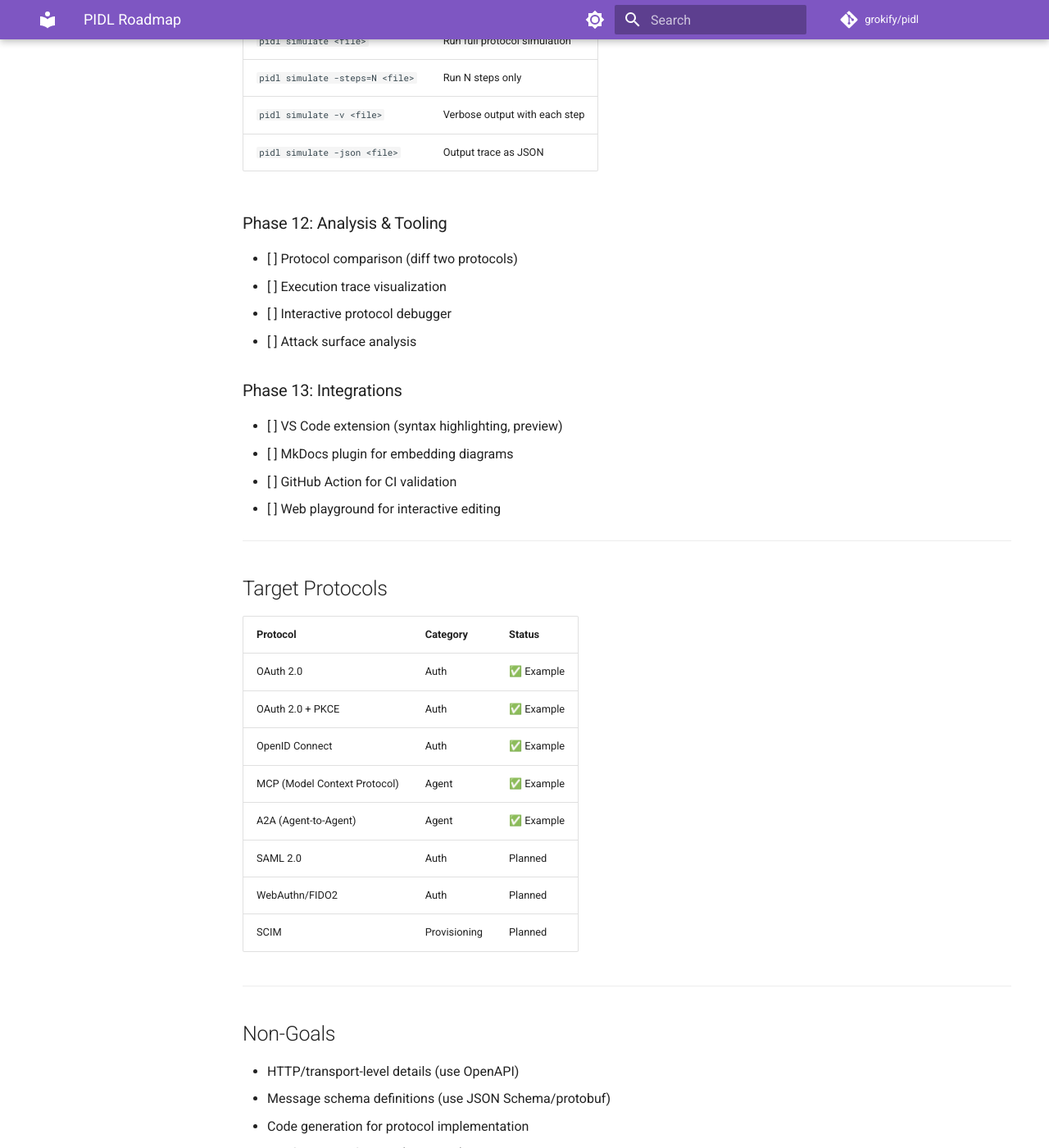
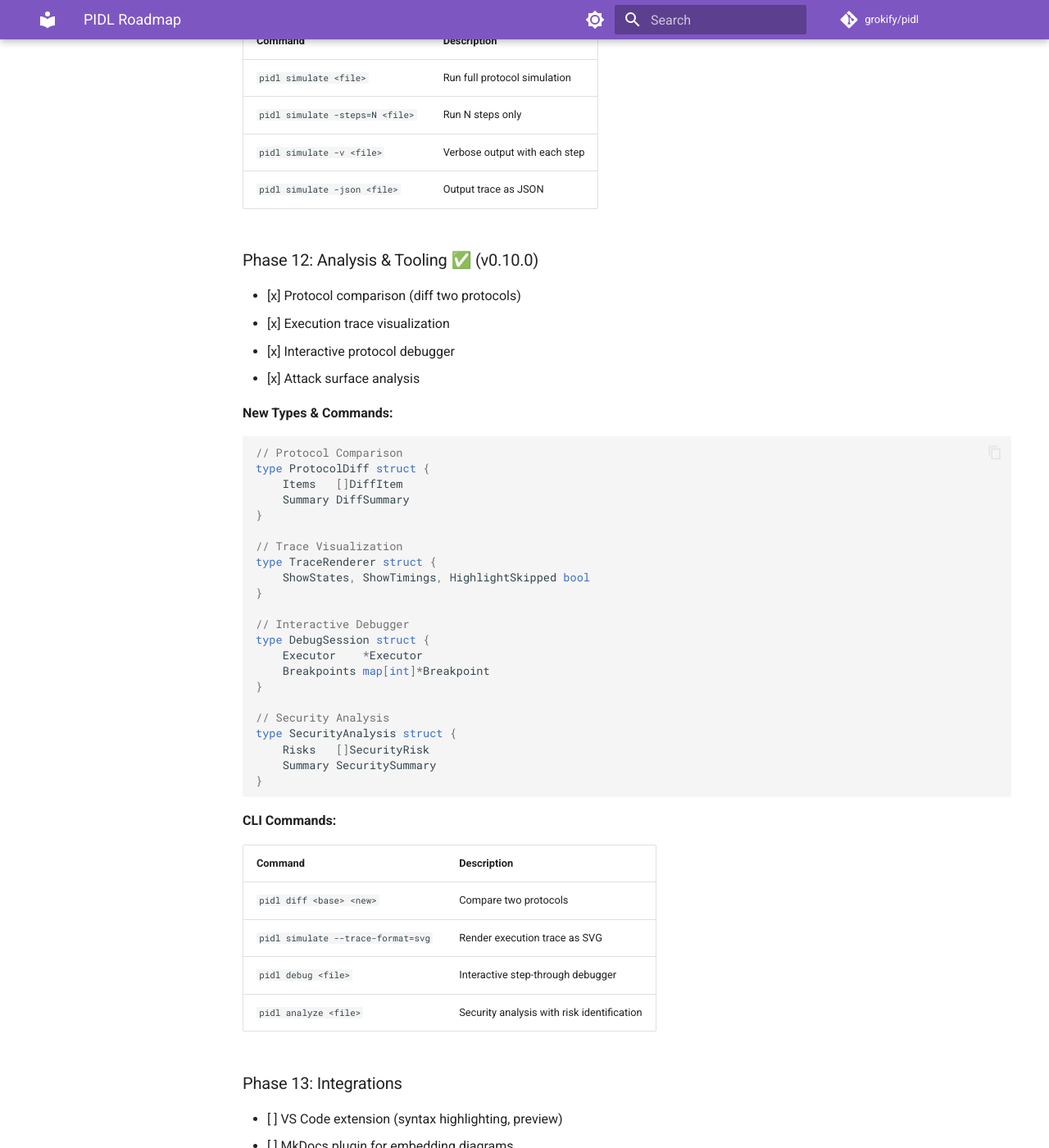
Before and after one commit to grokify/pidl, an MkDocs documentation site: the page built from docs/specs/ROADMAP.md, in a window 1280 px wide and 1400 px high, scrolled down 11211 px. Shown: the whole window at 82% size. Built offline with MkDocs 1.6.1 and Material for MkDocs 9.7.7, drawn with Linux system fonts in a browser that asks for light colours; comment, search, counter and statistics services are not loaded; some of the changed text lies outside the part shown.

Commit message:
docs: mark Phase 12 complete in roadmap
Update ROADMAP.md to reflect Phase 12 completion:
- Protocol comparison (diff)
- Execution trace visualization
- Interactive protocol debugger
- Attack surface analysis

Add v0.10.0 to release history.

Co-Authored-By: Claude Opus 4.5 <noreply@anthropic.com>

````diff
--- a/docs/specs/ROADMAP.md
+++ b/docs/specs/ROADMAP.md
@@ -6,6 +6,7 @@ Protocol Interaction Description Language - a JSON-based DSL for describing prot
 
 | Version | Date | Highlights |
 |---------|------|------------|
+| v0.10.0 | 2026-06-28 | Protocol diff, trace visualization, debugger, security analysis |
 | v0.3.0 | 2025-05-18 | SVG rendering, animations, templates, network boundaries |
 | v0.2.0 | 2025-04-18 | Annotations, alternatives, conditions, nested phases, D2 |
 | v0.1.0 | 2025-04-18 | Core DSL, PlantUML, Mermaid, DOT renderers |
@@ -378,12 +379,48 @@ type ExecutionTrace struct {
 | `pidl simulate -v <file>` | Verbose output with each step |
 | `pidl simulate -json <file>` | Output trace as JSON |
 
-### Phase 12: Analysis & Tooling
+### Phase 12: Analysis & Tooling ✅ (v0.10.0)
 
-- [ ] Protocol comparison (diff two protocols)
-- [ ] Execution trace visualization
-- [ ] Interactive protocol debugger
-- [ ] Attack surface analysis
+- [x] Protocol comparison (diff two protocols)
+- [x] Execution trace visualization
+- [x] Interactive protocol debugger
+- [x] Attack surface analysis
+
+**New Types & Commands:**
+
+```go
+// Protocol Comparison
+type ProtocolDiff struct {
+    Items   []DiffItem
+    Summary DiffSummary
+}
+
+// Trace Visualization
+type TraceRenderer struct {
+    ShowStates, ShowTimings, HighlightSkipped bool
+}
+
+// Interactive Debugger
+type DebugSession struct {
+    Executor    *Executor
+    Breakpoints map[int]*Breakpoint
+}
+
+// Security Analysis
+type SecurityAnalysis struct {
+    Risks   []SecurityRisk
+    Summary SecuritySummary
+}
+```
+
+**CLI Commands:**
+
+| Command | Description |
+|---------|-------------|
+| `pidl diff <base> <new>` | Compare two protocols |
+| `pidl simulate --trace-format=svg` | Render execution trace as SVG |
+| `pidl debug <file>` | Interactive step-through debugger |
+| `pidl analyze <file>` | Security analysis with risk identification |
 
 ### Phase 13: Integrations
 
````
